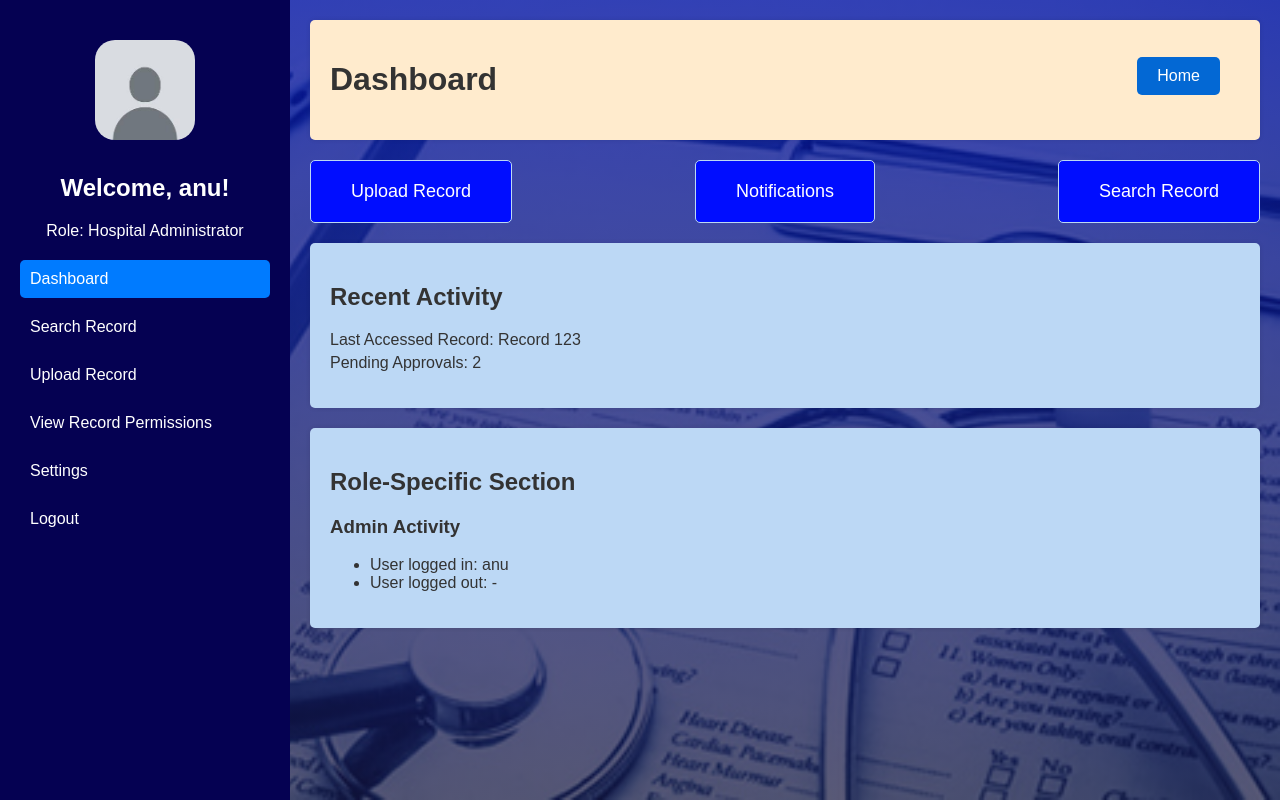
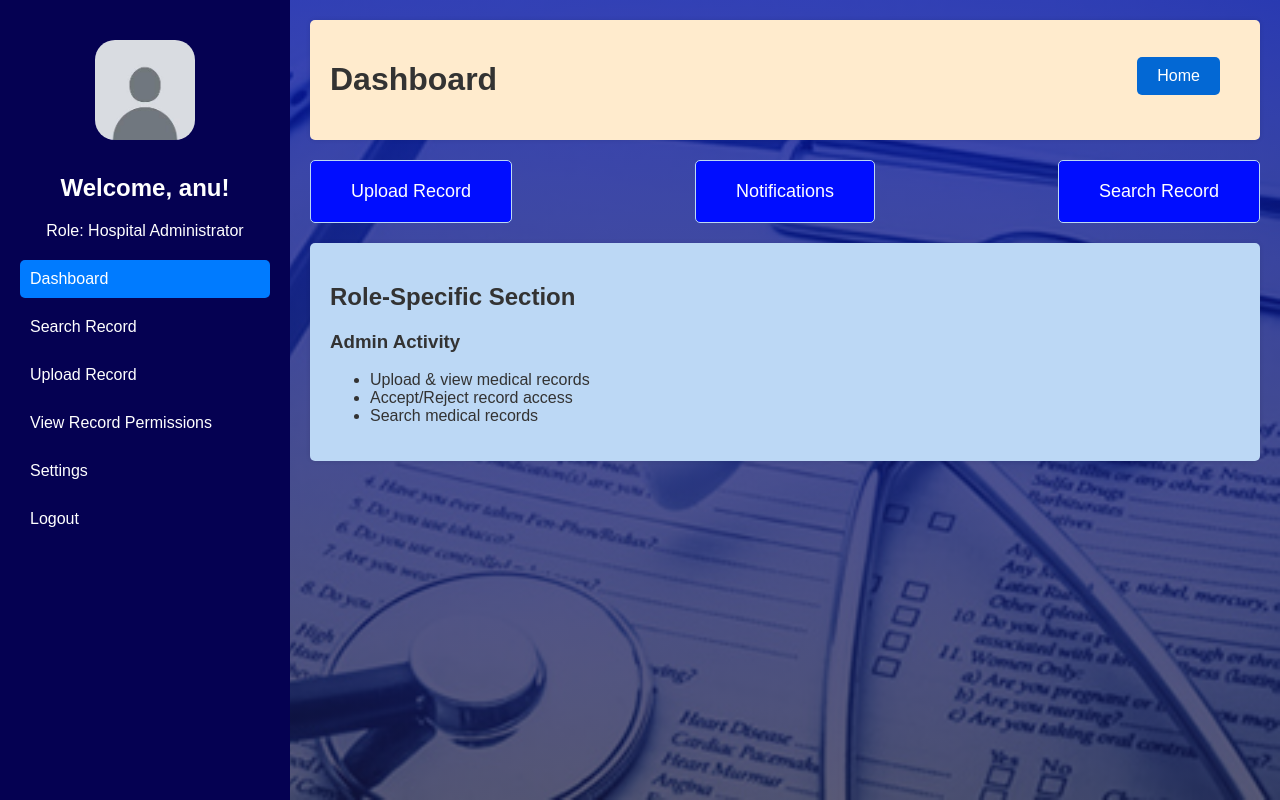
Before and after one commit to anukeysh2006/MLRMS, a Flask app: page /dashboard in a window 1280 px wide. Run offline with Flask 3, Linux system fonts and the light colour scheme; a user stored in the database is signed in; data comes from the database, SQL or seed files in the repository.

Commit message:
Update dashboard.html

```diff
--- a/template/dashboard.html
+++ b/template/dashboard.html
@@ -55,24 +55,30 @@
 
             </section>
 
-            <section class="recent-activity">
-                <h2>Recent Activity</h2>
-                <ul>
-                    <li>Last Accessed Record: <span id="last-accessed">Record 123</span></li>
-                    <li>Pending Approvals: <span id="pending-approvals">2</span></li>
-                </ul>
-            </section>
+
 
             <section class="role-specific">
     <h2>Role-Specific Section</h2>
+
+    {% if user_role == 'Hospital Administrator' %}
     <div id="admin-activity">
         <h3>Admin Activity</h3>
         <ul>
-                        <li>User logged in: <span id="user-login">{{ user_name }}</span></li>
-                        <li>User logged out: <span id="user-logout">-</span></li>
+            <li>Upload & view medical records</li>
+            <li>Accept/Reject record access</li>
+            <li>Search medical records</li>
         </ul>
     </div>
+    {% elif user_role == 'Healthcare Providers' %}
+    <div id="provider-activity">
+        <h3>Healthcare Provider Activity</h3>
+        <ul>
+            <li>Search and view medical records</li>
+        </ul>
+    </div>
+    {% endif %}
 </section>
+
         </div>
     </div>
 
```
Lines whose indentation alone changed are shown as unchanged.
